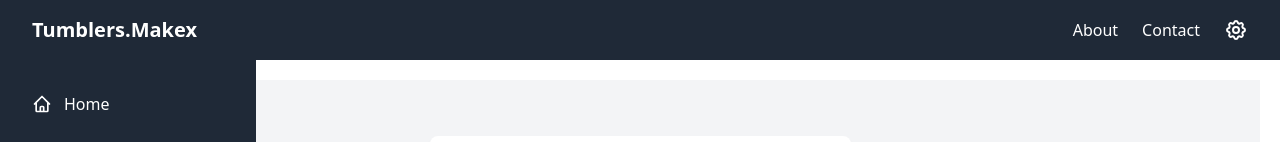
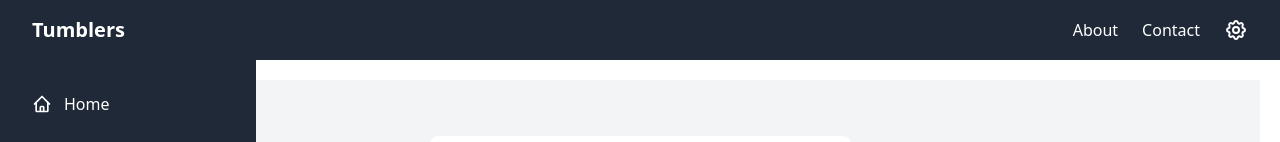
Before and after one commit to eliasgrey9/TumblerTest, a React (Create React App) app: page / in a window 1280 px wide. Shown: the top 142 px of the page. Built offline with nearby package versions, Linux system fonts and the light colour scheme.

Commit message:
Initial commit

```diff
--- a/src/components/Navbar.js
+++ b/src/components/Navbar.js
@@ -5,7 +5,7 @@
   return (
     <nav className="bg-gray-800 text-white p-4 w-full h-50px">
       <div className="mx-4 flex justify-between items-center">
-        <div className="text-xl font-bold">Tumblers.Makex</div>
+        <div className="text-xl font-bold">Tumblers</div>
         <ul className="flex space-x-6 items-center">
           <li><a href="#" className="hover:text-gray-300">About</a></li>
           <li><a href="#" className="hover:text-gray-300">Contact</a></li>
```
